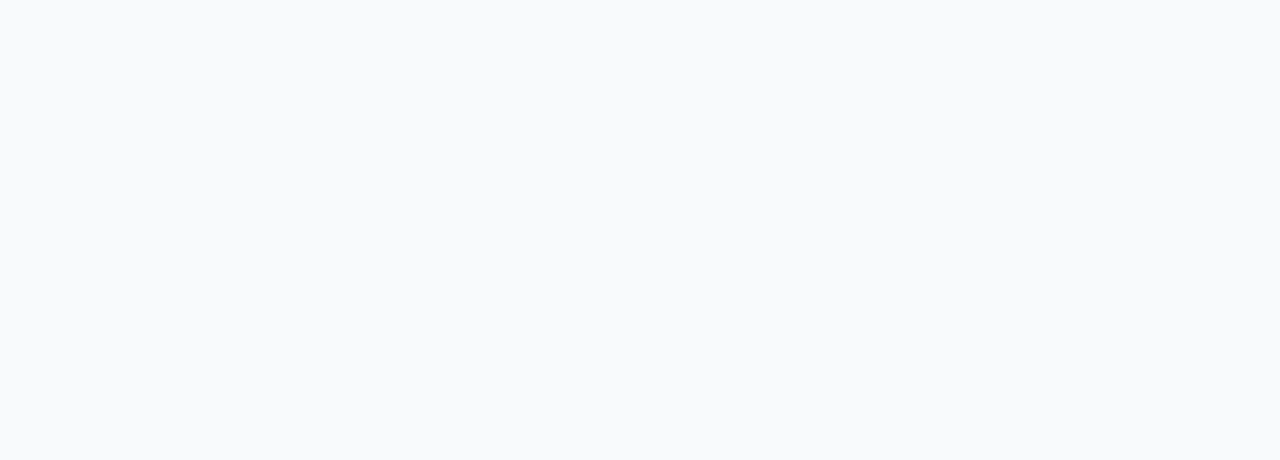
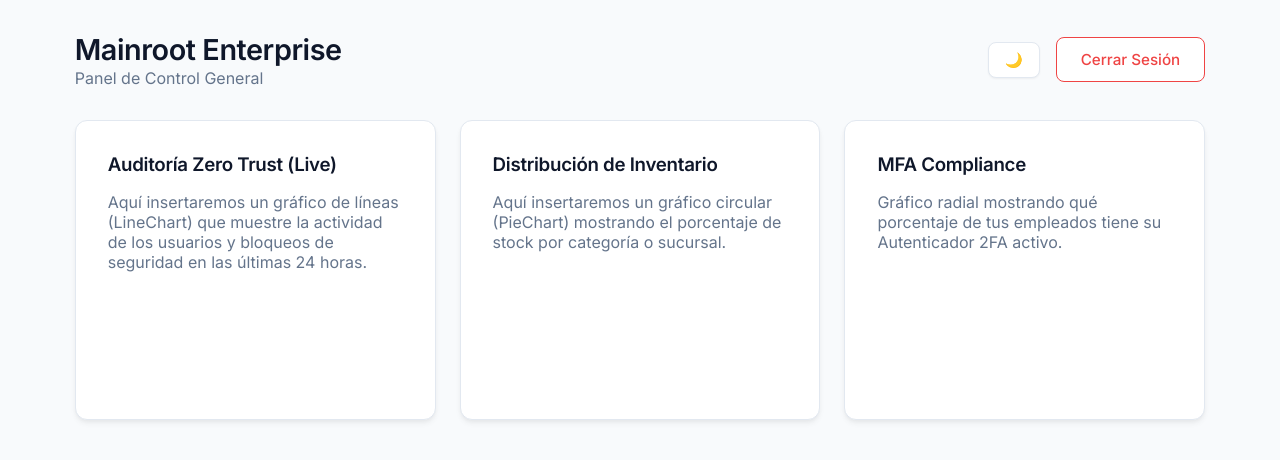
Before and after one commit to Hazielcode/MainRoot, a React app in the folder frontend/: page /dashboard in a window 1280 px wide. Before the commit this address had no page. Shown: the top 460 px of the page. Built offline with nearby package versions, Linux system fonts and the light colour scheme; sample sign-in values are in the browser's storage; the HTML template or start-up script is replaced by a standard one.

Commit message:
feat: Integracion frontend-backend con Axios y enrutamiento al Dashboard

```diff
--- a/frontend/src/App.jsx
+++ b/frontend/src/App.jsx
@@ -1,22 +1,27 @@
 import React, { createContext, useState, useEffect } from 'react';
-import { BrowserRouter, Routes, Route } from 'react-router-dom';
+import { BrowserRouter, Routes, Route, Navigate } from 'react-router-dom';
 import LoginPage from './pages/LoginPage.jsx';
+import DashboardPage from './pages/DashboardPage.jsx';
 
-// Exportamos el contexto para poder cambiar el tema desde cualquier componente
 export const ThemeContext = createContext();
 
+// HOC (Higher Order Component) para proteger rutas privadas
+const ProtectedRoute = ({ children }) => {
+  const token = localStorage.getItem('mainroot_token');
+  if (!token) {
+    // Si no hay token, lo mandamos al login inmediatamente
+    return <Navigate to="/" />;
+  }
+  return children;
+};
+
 const App = () => {
-  // Inicializamos el estado verificando el LocalStorage o la preferencia del sistema
   const [isDarkMode, setIsDarkMode] = useState(() => {
     const savedTheme = localStorage.getItem('mainroot_theme');
-    if (savedTheme) {
-      return savedTheme === 'dark';
-    }
-    // Si no hay preferencia guardada, usamos la del sistema operativo del usuario
+    if (savedTheme) return savedTheme === 'dark';
     return window.matchMedia && window.matchMedia('(prefers-color-scheme: dark)').matches;
   });
 
-  // Efecto para inyectar/retirar la clase 'dark' en el body y guardar en localStorage
   useEffect(() => {
     if (isDarkMode) {
       document.body.classList.add('dark');
@@ -27,15 +32,23 @@ const App = () => {
     }
   }, [isDarkMode]);
 
-  const toggleTheme = () => {
-    setIsDarkMode(!isDarkMode);
-  };
+  const toggleTheme = () => setIsDarkMode(!isDarkMode);
 
   return (
     <ThemeContext.Provider value={{ isDarkMode, toggleTheme }}>
       <BrowserRouter>
         <Routes>
           <Route path="/" element={<LoginPage />} />
+
+          {/* Ruta Protegida: El Dashboard del Sistema */}
+          <Route
+            path="/dashboard"
+            element={
+              <ProtectedRoute>
+                <DashboardPage />
+              </ProtectedRoute>
+            }
+          />
         </Routes>
       </BrowserRouter>
     </ThemeContext.Provider>
--- /dev/null
+++ b/frontend/src/pages/DashboardPage.jsx
@@ -0,0 +1,53 @@
+import React, { useContext } from 'react';
+import { useNavigate } from 'react-router-dom';
+import { ThemeContext } from '../App.jsx';
+
+const DashboardPage = () => {
+  const navigate = useNavigate();
+  const { isDarkMode, toggleTheme } = useContext(ThemeContext);
+
+  const handleLogout = () => {
+    localStorage.removeItem('mainroot_token');
+    navigate('/');
+  };
+
+  return (
+    <div style={{ padding: '2rem', maxWidth: '1200px', margin: '0 auto' }}>
+      {/* Header del Dashboard */}
+      <header style={{ display: 'flex', justifyContent: 'space-between', alignItems: 'center', marginBottom: '2rem' }}>
+        <div>
+          <h2 style={{ fontSize: '1.8rem', color: 'var(--text-primary)' }}>Mainroot Enterprise</h2>
+          <p className="text-secondary">Panel de Control General</p>
+        </div>
+        <div style={{ display: 'flex', gap: '1rem', alignItems: 'center' }}>
+          <button onClick={toggleTheme} className="btn-icon" title="Alternar Tema">
+            {isDarkMode ? '☀️' : '🌙'}
+          </button>
+          <button onClick={handleLogout} className="btn" style={{ backgroundColor: 'var(--bg-secondary)', border: '1px solid var(--danger)', color: 'var(--danger)' }}>
+            Cerrar Sesión
+          </button>
+        </div>
+      </header>
+
+      {/* Grilla de Gráficos (Placeholder) */}
+      <div style={{ display: 'grid', gridTemplateColumns: 'repeat(auto-fit, minmax(300px, 1fr))', gap: '1.5rem' }}>
+        <div className="card" style={{ padding: '2rem', minHeight: '300px' }}>
+          <h3 style={{ marginBottom: '1rem' }}>Auditoría Zero Trust (Live)</h3>
+          <p className="text-secondary">Aquí insertaremos un gráfico de líneas (LineChart) que muestre la actividad de los usuarios y bloqueos de seguridad en las últimas 24 horas.</p>
+        </div>
+
+        <div className="card" style={{ padding: '2rem', minHeight: '300px' }}>
+          <h3 style={{ marginBottom: '1rem' }}>Distribución de Inventario</h3>
+          <p className="text-secondary">Aquí insertaremos un gráfico circular (PieChart) mostrando el porcentaje de stock por categoría o sucursal.</p>
+        </div>
+
+        <div className="card" style={{ padding: '2rem', minHeight: '300px' }}>
+          <h3 style={{ marginBottom: '1rem' }}>MFA Compliance</h3>
+          <p className="text-secondary">Gráfico radial mostrando qué porcentaje de tus empleados tiene su Autenticador 2FA activo.</p>
+        </div>
+      </div>
+    </div>
+  );
+};
+
+export default DashboardPage;
--- a/frontend/src/pages/LoginPage.jsx
+++ b/frontend/src/pages/LoginPage.jsx
@@ -1,21 +1,52 @@
-import React, { useContext } from 'react';
+import React, { useContext, useState } from 'react';
 import { useNavigate } from 'react-router-dom';
 import { ThemeContext } from '../App.jsx';
+import api from '../services/api.js';
 
 const LoginPage = () => {
   const navigate = useNavigate();
-  // Consumimos el contexto para el botón de Dark/Light mode
   const { isDarkMode, toggleTheme } = useContext(ThemeContext);
 
-  const handleLogin = (e) => {
+  // Estados para controlar los inputs y el feedback de la API
+  const [email, setEmail] = useState('');
+  const [password, setPassword] = useState('');
+  const [errorMsg, setErrorMsg] = useState('');
+  const [isLoading, setIsLoading] = useState(false);
+
+  const handleLogin = async (e) => {
     e.preventDefault();
-    console.log('Intentando iniciar sesión en el entorno corporativo...');
+    setIsLoading(true);
+    setErrorMsg('');
+
+    try {
+      // 1. Enviamos credenciales al backend
+      const response = await api.post('/auth/login', { email, password });
+
+      // 2. ¿Tiene MFA activado?
+      if (response.data.mfa_required) {
+        setErrorMsg('Atención: Su cuenta requiere código MFA. (Módulo MFA web en construcción).');
+        // Más adelante, aquí abriremos un modal para pedir el código de 6 dígitos.
+      } else {
+        // 3. Login exitoso -> Guardamos el JWT y redireccionamos al Dashboard
+        localStorage.setItem('mainroot_token', response.data.token);
+        navigate('/dashboard');
+      }
+    } catch (error) {
+      // Capturamos el mensaje de error de nuestro backend (Ej: "Contraseña incorrecta")
+      if (error.response && error.response.data) {
+        setErrorMsg(error.response.data.error || 'Credenciales inválidas');
+      } else {
+        setErrorMsg('Error de red: ¿Está encendido el servidor backend?');
+      }
+    } finally {
+      setIsLoading(false);
+    }
   };
 
   return (
     <div style={{ display: 'flex', minHeight: '100vh' }}>
 
-      {/* Columna Izquierda - Branding Corporativo (Estilo SaaS Enterprise) */}
+      {/* Columna Izquierda - Branding Corporativo */}
       <div
         className="branding-panel"
         style={{
@@ -46,7 +77,6 @@ const LoginPage = () => {
           </p>
         </div>
 
-        {/* Decoración geométrica sutil para darle el toque corporativo */}
         <div style={{
           position: 'absolute',
           bottom: '-20%', right: '-10%', width: '600px', height: '600px',
@@ -65,26 +95,25 @@ const LoginPage = () => {
         backgroundColor: 'var(--bg-primary)'
       }}>
 
-        {/* Toggle Theme Switcher */}
         <div style={{ display: 'flex', justifyContent: 'flex-end', marginBottom: '2rem' }}>
           <button onClick={toggleTheme} className="btn-icon" title="Alternar Apariencia">
             {isDarkMode ? '☀️ Modo Claro' : '🌙 Modo Oscuro'}
           </button>
         </div>
 
-        {/* Contenedor del Formulario Centrado */}
-        <div style={{
-          flex: 1,
-          display: 'flex',
-          alignItems: 'center',
-          justifyContent: 'center'
-        }}>
+        <div style={{ flex: 1, display: 'flex', alignItems: 'center', justifyContent: 'center' }}>
           <div className="card animate-fade-in" style={{ width: '100%', maxWidth: '420px', padding: '2.5rem' }}>
 
             <div style={{ marginBottom: '2rem' }}>
               <h2 style={{ fontSize: '1.75rem', marginBottom: '0.5rem', color: 'var(--text-primary)' }}>Acceso al Sistema</h2>
               <p className="text-secondary">Ingrese sus credenciales corporativas</p>
             </div>
+
+            {errorMsg && (
+              <div style={{ backgroundColor: 'rgba(239, 68, 68, 0.1)', color: 'var(--danger)', padding: '0.75rem', borderRadius: '8px', marginBottom: '1.5rem', fontSize: '0.9rem', border: '1px solid rgba(239, 68, 68, 0.2)' }}>
+                {errorMsg}
+              </div>
+            )}
 
             <form onSubmit={handleLogin}>
               <div className="input-group">
@@ -94,6 +123,8 @@ const LoginPage = () => {
                   className="input-control"
                   placeholder="usuario@empresa.com"
                   required
+                  value={email}
+                  onChange={(e) => setEmail(e.target.value)}
                 />
               </div>
 
@@ -104,6 +135,8 @@ const LoginPage = () => {
                   className="input-control"
                   placeholder="••••••••"
                   required
+                  value={password}
+                  onChange={(e) => setPassword(e.target.value)}
                 />
               </div>
 
@@ -117,8 +150,8 @@ const LoginPage = () => {
                 </a>
               </div>
 
-              <button type="submit" className="btn btn-primary w-full">
-                Iniciar Sesión Segura
+              <button type="submit" className="btn btn-primary w-full" disabled={isLoading}>
+                {isLoading ? 'Autenticando...' : 'Iniciar Sesión Segura'}
               </button>
             </form>
 
@@ -129,7 +162,6 @@ const LoginPage = () => {
         </div>
       </div>
 
-      {/* Regla CSS inyectada para hacerlo Responsivo */}
       <style>{`
         @media (max-width: 900px) {
           .branding-panel {
--- /dev/null
+++ b/frontend/src/services/api.js
@@ -0,0 +1,21 @@
+import axios from 'axios';
+
+// Instancia base de Axios
+const api = axios.create({
+  // Asumimos que el backend de Node estará corriendo en el puerto 3000
+  baseURL: 'http://localhost:3000/api',
+});
+
+// Interceptor: Antes de que cualquier petición salga al backend,
+// este bloque inyectará el JWT en los Headers si existe en el navegador.
+api.interceptors.request.use((config) => {
+  const token = localStorage.getItem('mainroot_token');
+  if (token) {
+    config.headers.Authorization = `Bearer ${token}`;
+  }
+  return config;
+}, (error) => {
+  return Promise.reject(error);
+});
+
+export default api;
```
